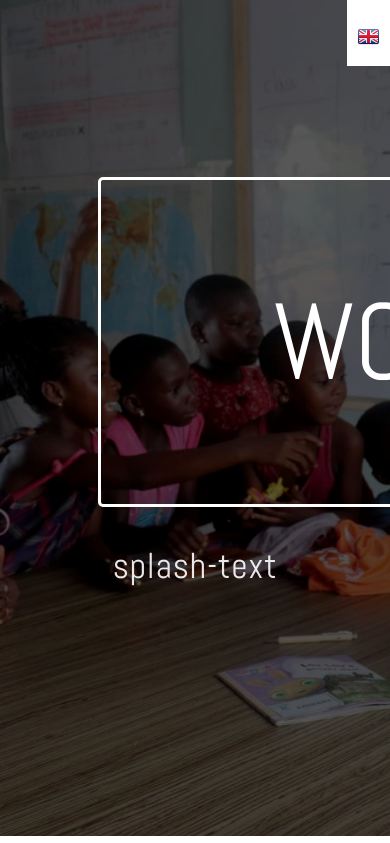
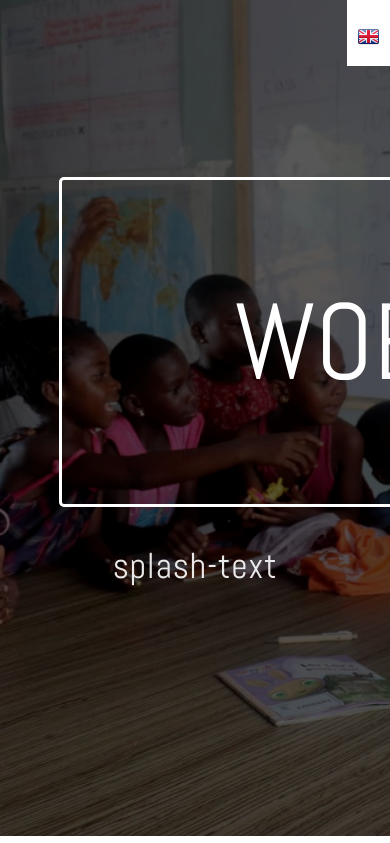
Before and after one commit to Lightshadow244/HoPe, a Django app: template HoPe/Foerder/templates/Foerder/index.html in a window 390 px wide. Shown: the top 843 px of the page. Run offline with Django 3.2, Linux system fonts and the light colour scheme; the template is opened without the code that fills it, so the values that code supplies are empty.

Commit message:
css mobile

```diff
--- a/HoPe/static/css/custom_02.css
+++ b/HoPe/static/css/custom_02.css
@@ -354,7 +354,19 @@ width:100%;
 	margin-top:70px;
 }
 
-@media only screen and (max-width: 799px) {
+@media only screen and (max-width: 1300px) {
+	.content_02 {
+		width: 90%;
+	}
+	.content {
+		width: 90%;
+	}
+	.splash {
+		width: 70%;
+	}
+}
+
+@media only screen and (max-width: 899px) {
 	body {
 		font-size: 180%;
 	}
@@ -362,12 +374,3 @@ width:100%;
 		width: 100%;
 	}
 }
-
-@media only screen and (max-width: 1300px) {
-	.content_02 {
-		width: 90%;
-	}
-	.content {
-		width: 90%;
-	}
-}
```
